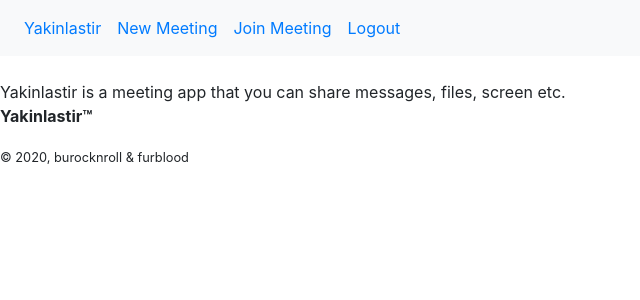
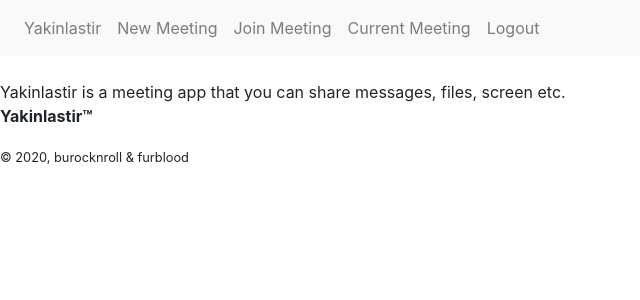
Before and after one commit to furkankamer/yakinlastirMeetingApp, a Flask app: page / in a window 1280 px wide. Shown: the top 300 px of the page, without its empty margins (0-640 px from the left). Run offline with Flask 2, Linux system fonts and the light colour scheme; the visitor is signed in with stand-in values (Sample User, id 1); some libraries are stand-ins or nearby versions.

Commit message:
responsive navbar adjustment

```diff
--- a/main.py
+++ b/main.py
@@ -41,6 +41,7 @@ class User(UserMixin):
     def __init__(self, username, password):
         self.username = username
         self.password = password
+        self.joined = False
         self.active = True
         self.is_admin = False
 
@@ -94,6 +95,10 @@ def logout():
         logout_user()
     return redirect("/")
 
+@app.route("/meeting", methods = ['GET'])
+def meeting():
+    return render_template("meeting.html", joined = current_user.joined)
+
 @app.route("/newmeeting",methods = ['GET'])
 def newMeeting():
     return render_template("newmeeting.html")
--- a/templates/main.html
+++ b/templates/main.html
@@ -16,7 +16,11 @@
     </style>
 </head>
 <body>
-    <nav class="navbar navbar-expand-sm bg-light">
+    <nav class="navbar navbar-light navbar-expand-sm bg-light">
+      <button class="navbar-toggler" type="button" data-toggle="collapse" data-target="#collapsibleNavbar">
+        <span class="navbar-toggler-icon"></span>
+      </button>
+      <div class="collapse navbar-collapse" id="collapsibleNavbar">
         <ul class="navbar-nav">
           <li class="nav-item">
             <a class="nav-link" href="\">Yakinlastir</a>
@@ -29,6 +33,9 @@
             <a class="nav-link" href="/joinmeeting">Join Meeting</a>
           </li>
           <li class="nav-item">
+            <a class="nav-link" href="/meeting">Current Meeting</a>
+          </li>
+          <li class="nav-item">
             <a class="nav-link" href="/logout">Logout</a>
           </li>
           {% else %}
@@ -37,6 +44,7 @@
           </li>
           {% endif %}
         </ul>
+      </div>
       </nav>
       <br>
   Yakinlastir is a meeting app that you can share messages, files, screen etc.
```
Also changed, not shown: templates/meeting.html (added, +12 -0 lines).
